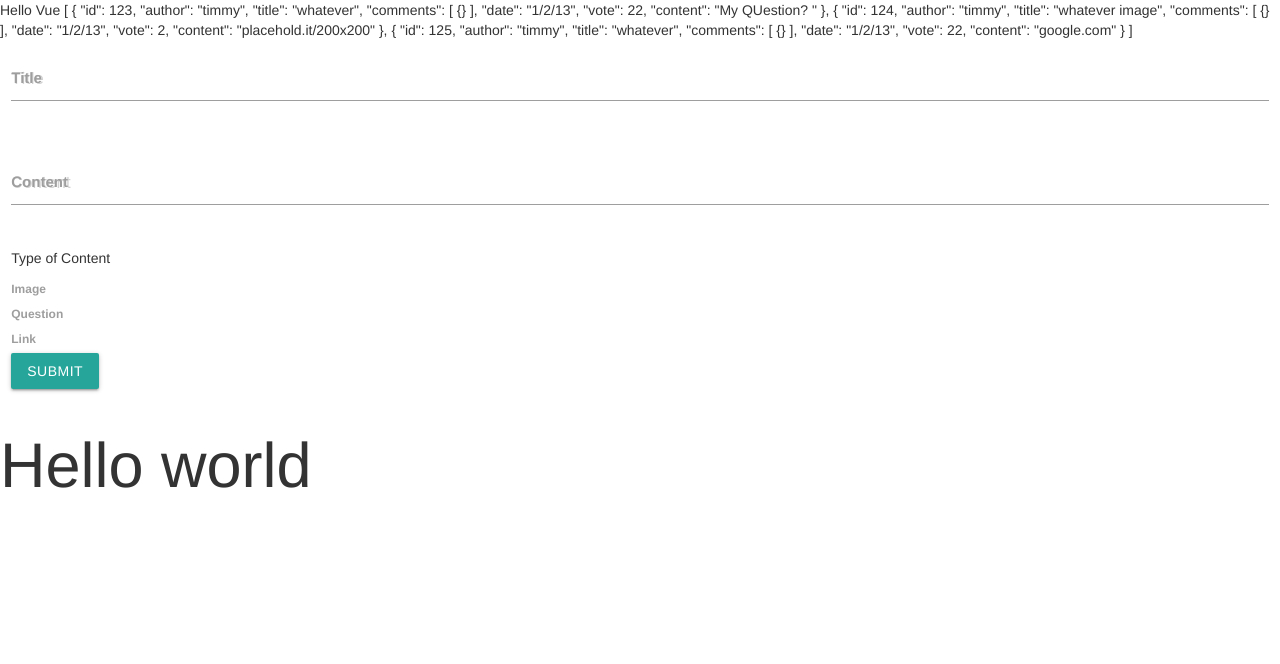
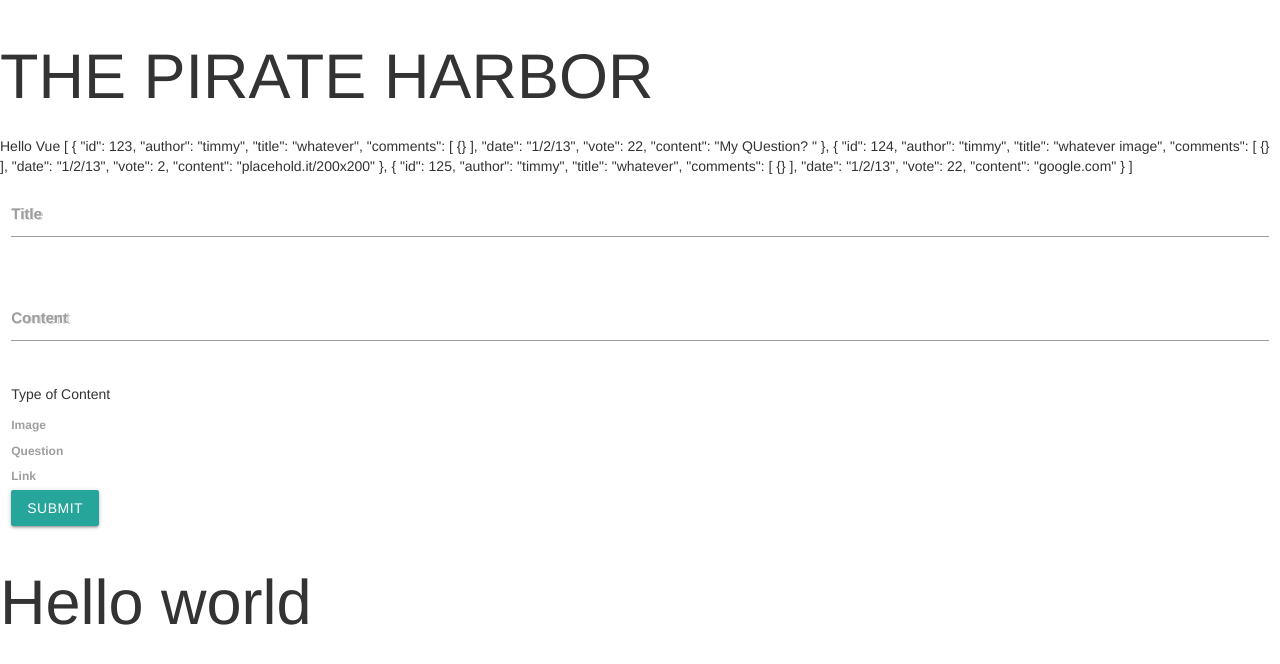
Before and after one commit to jaime-lynn/the-pirate-harbor, a website: page public/index.html in a window 1280 px wide. Drawn offline with nearby package versions, Linux system fonts and the light colour scheme.

Commit message:
title change

```diff
--- a/public/index.html
+++ b/public/index.html
@@ -3,7 +3,7 @@
 
 <head>
     <meta charset="UTF-8">
-    <title>NewApp</title>
+    <title>The Pirate Harbor</title>
 
 
 
@@ -17,6 +17,9 @@
 </head>
 
 <body>
+
+<h1> <strong> THE PIRATE HARBOR </strong> </h1>
+
     <div id="app">
 
 
```
